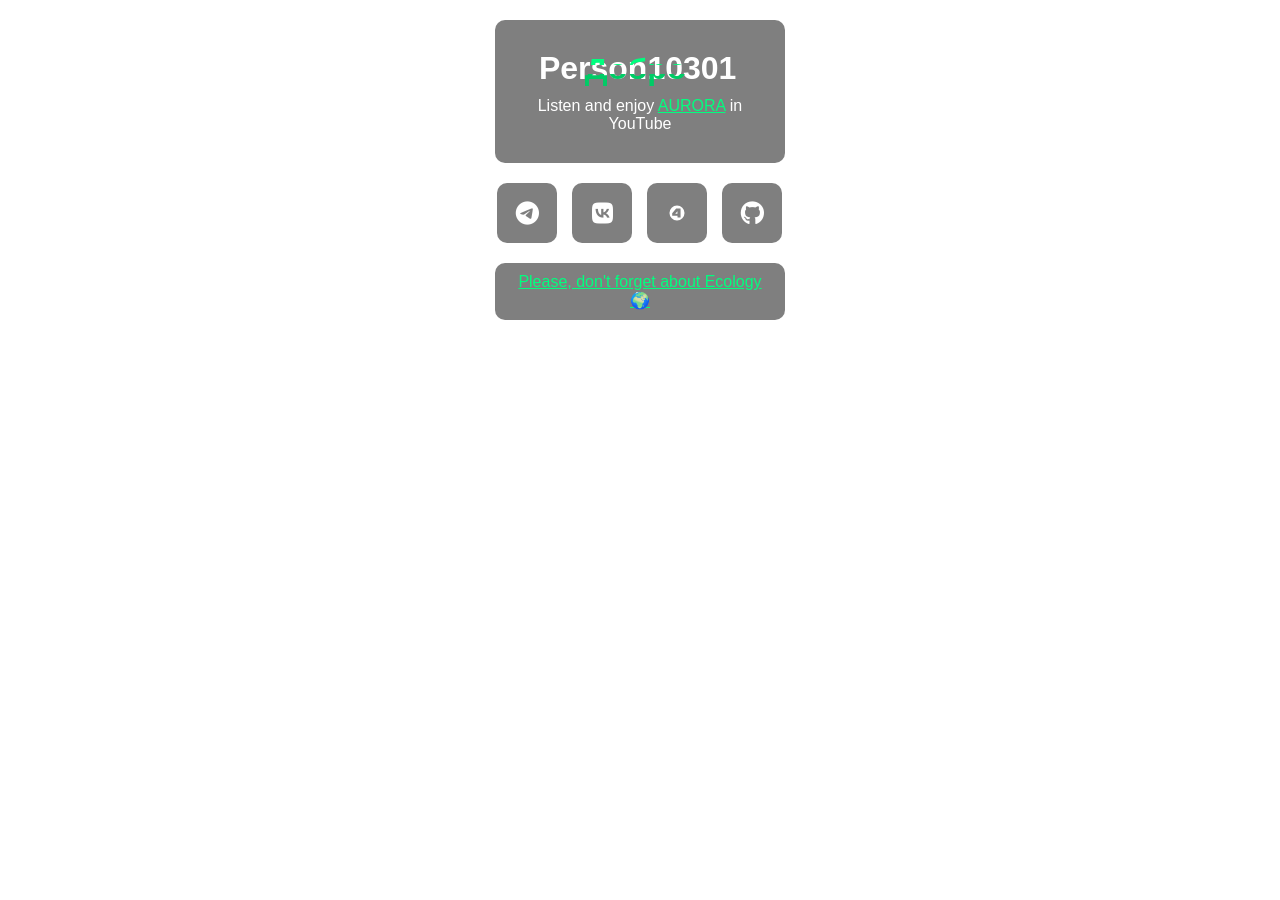
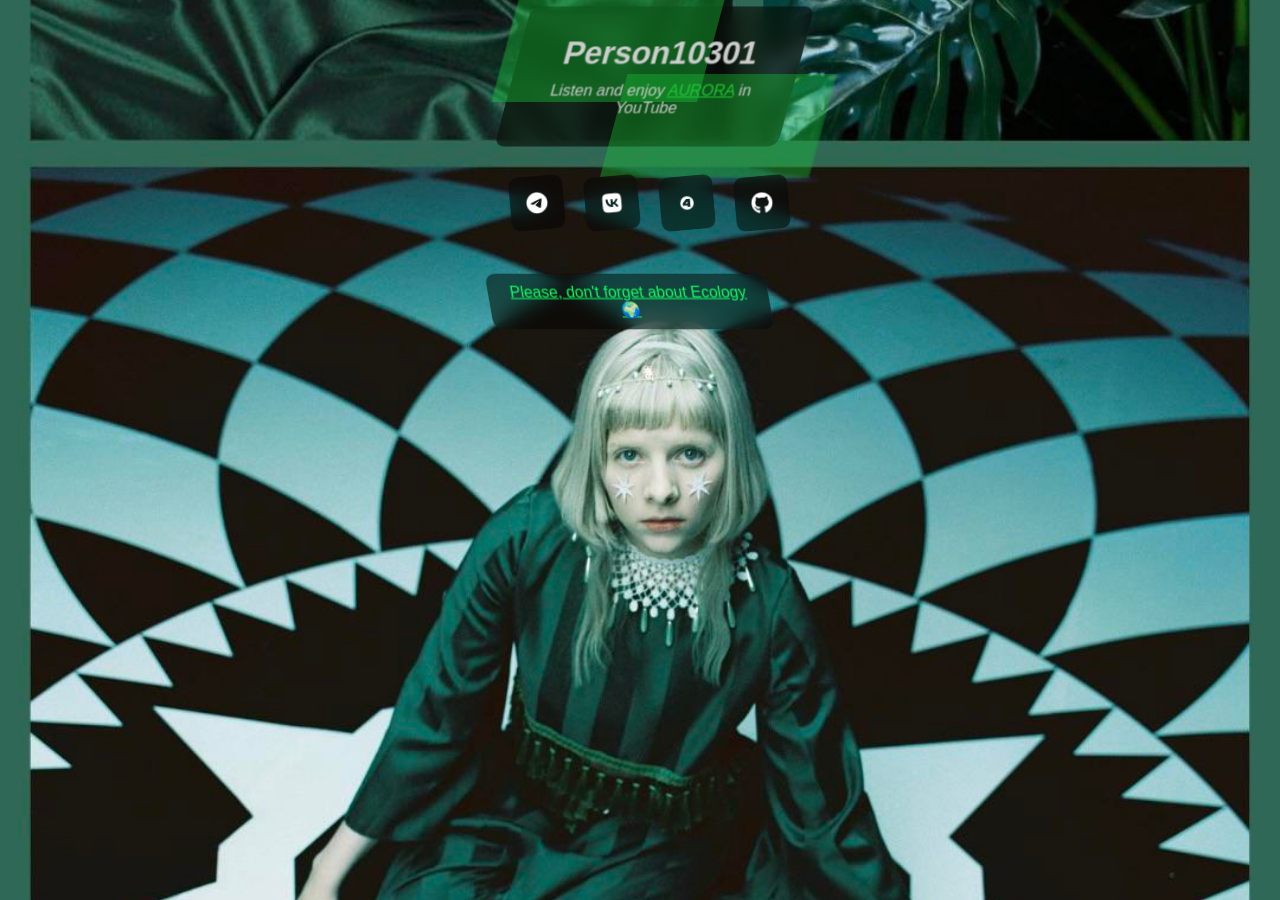
Before and after one commit to person10301/fox10301, a Jekyll site: the page built from index.md, in a window 1280 px wide. Built offline with Jekyll 4.4.1, drawn with Linux system fonts in a browser that asks for light colours; our own code applies the rules of GitHub Pages for plain Markdown files.

Commit message:
Update style.css

```diff
--- a/css/style.css
+++ b/css/style.css
@@ -1,5 +1,5 @@
 body {
-  background-image: url('images/background.jpg');
+  background-image: url('https://raw.githubusercontent.com/person10301/fox10301/refs/heads/main/images/background.jpg');
   background-size: cover;
   background-position: center;
   background-repeat: no-repeat;
@@ -11,6 +11,7 @@
   align-items: center;
   color: white;
   font-family: Arial, sans-serif;
+  overflow: hidden; /* Предотвращаем вылезание элементов */
 }
 
 .content {
@@ -23,10 +24,13 @@
   margin-top: 20px;
   margin-left: auto;
   margin-right: auto;
+  position: relative;
+  animation: glitch-background 2s linear infinite;
 }
 
 h1, p {
   margin: 10px 0;
+  position: relative;
 }
 
 .button-container {
@@ -49,16 +53,12 @@
   font-size: 24px;
   text-decoration: none;
   transition: background 0.3s;
+  position: relative;
+  animation: button-glitch 2s linear infinite;
 }
 
 .button:hover {
   background: rgba(0, 0, 0, 0.7);
-}
-
-.custom-icon {
-  width: 28px;
-  height: 28px;
-  fill: currentColor;
 }
 
 .link {
@@ -82,75 +82,96 @@
   margin-top: 20px;
   margin-left: auto;
   margin-right: auto;
+  position: relative;
+  animation: message-glitch 2s linear infinite;
 }
 
 .ecology-message p {
   margin: 0;
 }
 
-/* Эффект глитча для h1 */
-.glitch {
-  position: relative;
-  color: white;
-  animation: glitch 2s linear infinite;
+/* Эффекты глитча */
+.content:before,
+.content:after {
+  content: "";
+  position: absolute;
+  top: -10px;
+  left: -10px;
+  width: 120%;
+  height: 120%;
+  background: inherit;
+  z-index: -1;
+  animation: glitch-layer 1.5s linear infinite;
 }
 
-.glitch:before,
-.glitch:after {
-  content: "Добро пожаловать на мой сайт!";
-  position: absolute;
-  top: 0;
-  left: 0;
-  width: 100%;
-  height: 100%;
+.content:before {
+  clip-path: polygon(0 0, 60% 0, 60% 60%, 0 60%);
+  animation-delay: 0.2s;
+  background: rgba(0, 255, 127, 0.4);
 }
 
-.glitch:before {
-  color: #00FF7F; /* Зелёный оттенок для помех */
-  animation: glitch-top 1s linear infinite;
-  clip-path: polygon(0 0, 100% 0, 100% 33%, 0 33%);
-  -webkit-clip-path: polygon(0 0, 100% 0, 100% 33%, 0 33%);
+.content:after {
+  clip-path: polygon(40% 40%, 100% 40%, 100% 100%, 40% 100%);
+  animation-delay: 0.4s;
+  background: rgba(0, 204, 102, 0.4);
 }
 
-.glitch:after {
-  color: #00CC66; /* Другой зелёный оттенок */
-  animation: glitch-bottom 1.5s linear infinite;
-  clip-path: polygon(0 67%, 100% 67%, 100% 100%, 0 100%);
-  -webkit-clip-path: polygon(0 67%, 100% 67%, 100% 100%, 0 100%);
-}
-
-@keyframes glitch {
+@keyframes glitch-background {
   2%, 64% {
-    transform: translate(2px, 0) skew(0deg);
+    transform: translate(-15px, 15px) skew(15deg) scale(1.02);
+    filter: hue-rotate(20deg) brightness(1.2);
   }
   4%, 60% {
-    transform: translate(-2px, 0) skew(0deg);
+    transform: translate(15px, -15px) skew(-15deg) scale(0.98);
+    filter: hue-rotate(-20deg) brightness(0.8);
   }
   62% {
-    transform: translate(0, 0) skew(5deg);
+    transform: translate(-20px, 20px) skew(20deg) scale(1.05);
+    filter: hue-rotate(30deg) brightness(1.3);
   }
 }
 
-@keyframes glitch-top {
+@keyframes button-glitch {
   2%, 64% {
-    transform: translate(2px, -2px);
+    transform: translate(-10px, 10px) rotate(5deg) scale(1.1);
+    filter: hue-rotate(15deg);
   }
   4%, 60% {
-    transform: translate(-2px, 2px);
+    transform: translate(10px, -10px) rotate(-5deg) scale(0.9);
+    filter: hue-rotate(-15deg);
   }
   62% {
-    transform: translate(13px, -1px) skew(-13deg);
+    transform: translate(-15px, 15px) rotate(10deg) scale(1.2);
+    filter: hue-rotate(25deg);
   }
 }
 
-@keyframes glitch-bottom {
+@keyframes message-glitch {
   2%, 64% {
-    transform: translate(-2px, 0);
+    transform: translate(10px, -10px) skew(-10deg) scale(1.03);
+    filter: hue-rotate(10deg);
   }
   4%, 60% {
-    transform: translate(-2px, 0);
+    transform: translate(-10px, 10px) skew(10deg) scale(0.97);
+    filter: hue-rotate(-10deg);
   }
   62% {
-    transform: translate(-22px, 5px) skew(21deg);
+    transform: translate(15px, -15px) skew(-15deg) scale(1.06);
+    filter: hue-rotate(20deg);
   }
 }
+
+@keyframes glitch-layer {
+  2%, 64% {
+    transform: translate(-20px, 20px) scale(1.04);
+    filter: blur(2px) brightness(1.3);
+  }
+  4%, 60% {
+    transform: translate(20px, -20px) scale(0.96);
+    filter: blur(1px) brightness(0.7);
+  }
+  62% {
+    transform: translate(-25px, 25px) scale(1.07);
+    filter: blur(3px) brightness(1.5);
+  }
+}
```
